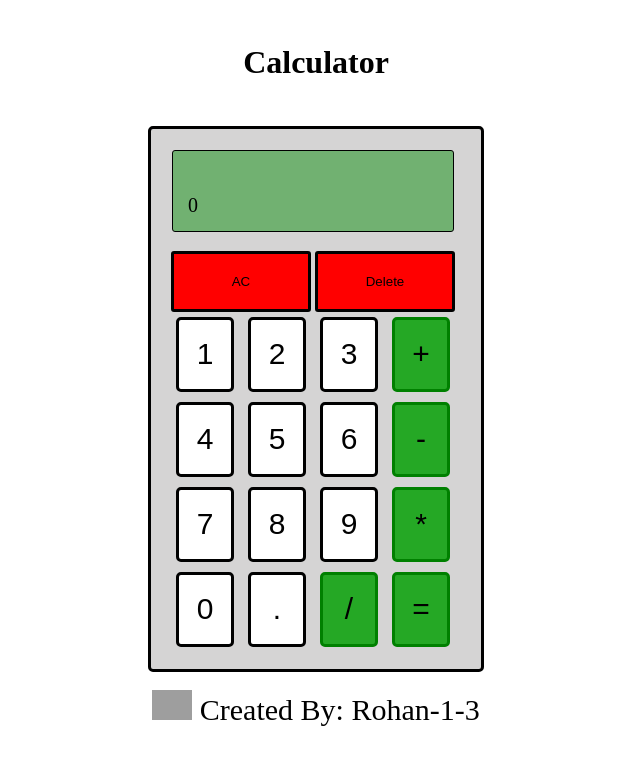
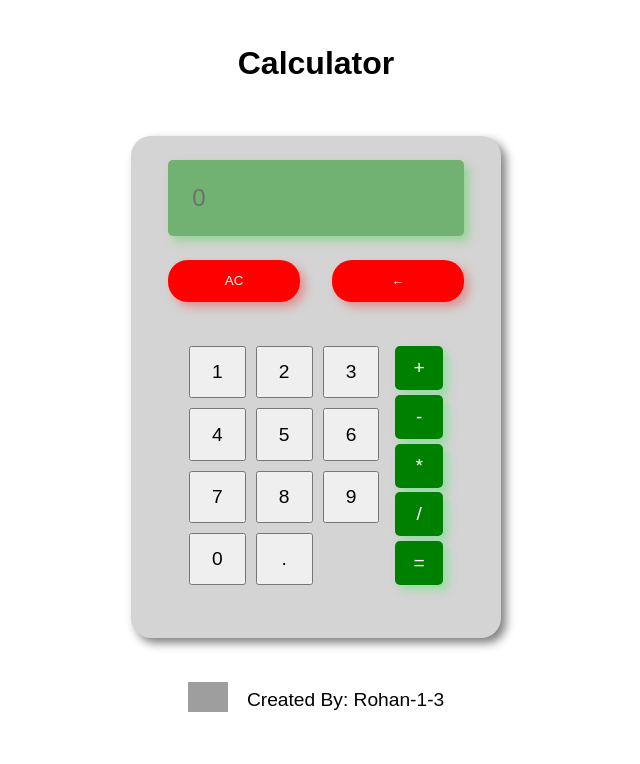
Before and after one commit to Rohan-1-3/Calculator, a plain HTML site: page index.html in a window 1280 px wide. Shown: the whole page, without its empty margins (324-964 px from the left). Drawn offline with Linux system fonts and the light colour scheme; grey boxes are pictures that could not be loaded.

Commit message:
new css implemented

```diff
--- a/calculator.css
+++ b/calculator.css
@@ -1,82 +1,126 @@
-h1 {
+body,html{
+    height: 96.5%;
+}
+
+#container{
+    display: flex;
+    flex-direction: column;
+    padding: 1em;
+    font-family: sans-serif;
+    gap: 2em;
+    min-height: 100%;
+}
+
+header{
+    width: 100%;
     text-align: center;
-    padding: 23px;
-    color: black;
-    font-weight: bolder;
-    }
+}
+
+.main-container{
+    min-width: 150px;
+    width: 30%;
+    border-radius: 20px;
+    background-color: rgb(213, 212, 212);
+    margin: 0 auto;
+    box-shadow: 5px 5px 10px rgba(0, 0, 0, 0.5);
+}
+
+.main-container>div{
+    width: 80%;
+    margin: 1em auto;
+}
+
+.display{
+    font-size: 150%;
+    display: flex;
+    border-radius: 5px;
+    border: none;
+    background-color: rgb(113, 177, 113);
+    justify-content: space-between;
+    box-shadow: 5px 5px 10px rgba(87, 211, 89, 0.5);
+}
+
+.display>:nth-child(n){
+    margin: 1em 1em;
+}
+
+.buttons{
+    display: flex;
+    flex-direction: column;
+    gap: 1.5em;
+}
+
+.button, .buttonEqual{
+    background-color: green;
+    border: none;
+    flex: 1;
+    border-radius: 5px;
+    color: white;
+    box-shadow: 5px 5px 10px rgba(80, 235, 111, 0.5);
+}
+
+.terminate{
+    display: flex;
+    justify-content: space-between;
+    gap: 2em;
+}
 
 .clear{
-    min-width: 140px;
-    border: 3px solid ;
-    border-radius: 3px;
-    padding: 20px;
+    flex: 1;
+    color: white;
     background-color: red;
+    border: none;
+    border-radius: 20px;
+    padding: 1em;
+    box-shadow: 5px 5px 10px rgba(235, 80, 80, 0.5);
+}
+
+.operations{
+    padding: 1.3em;
+    display: grid;
+    grid-template-columns: 4fr 1fr;
+    gap: 1em;
+}
+
+.numbers{
+    display: grid;
+    grid-template-columns: repeat(3, 1fr);
+    gap: 10px;
+}
+
+.operation{
+    display: flex;
+    flex-direction: column;
+    flex-wrap: wrap;
+    justify-content: space-between;
+    gap: .3em;
+}
+
+.operation>:nth-child(n){
+    padding: 23%;
+}
+
+.number, .button, .buttonEqual {
+    font-size: larger;
     cursor: pointer;
 }
 
-.formstyle
-{
-width: 290px;
-height: 500px;
-margin: auto;
-border: 3px solid black;
-border-radius: 5px;
-padding: 20px;
-background-color: rgb(213, 212, 212);
+footer{
+    display: flex;
+    justify-content: center;
+    align-items: center;
+    gap: 1em;
+    font-size: 1.2em;
 }
 
-p{
-    position:relative;
-    bottom: 100px;
+footer img{
+    height: clamp(20px,30px,40px);
 }
 
-input
-{
-    min-width: 58px;
-    max-width: 58px;
-    background-color: white;
-    border: 3px solid black;
-    color: black;
-    border-radius: 5px;
-    min-height: 75px;
-    max-height: 75px;
-    margin: 5px;
-    font-size: 30px;
-    text-align: center;
-    cursor: pointer;
+.preview{
+    color: rgb(112, 112, 112);
 }
 
-#calc{
-    background-color: rgb(113, 177, 113);
-    width: 250px;
-    border: 1px solid black;
-    border-radius: 3px;
-    padding: 15px;
-    max-height: 50px;
-    min-height: 50px;
+.number:hover, .button:hover, .clear:hover, .buttonEqual:hover{
+    opacity: .5;
 }
-
-.button, .buttonEqual{
-    min-width: 58px;
-    max-width: 58px;
-    color: black;
-    min-height: 75px;
-    max-height: 75px;
-    font-size: 30px;
-    text-align: center;
-    cursor: pointer;
-    background-color: rgb(37, 168, 37);
-    border: 3px solid green;
-    color: black;
-    border-radius: 5px;
-    margin: 5px;
-}
-
-input:hover, button:hover{
-    opacity: 70%;
-}
-
-footer{
-    text-align: center;
-    font-size: 30px;
-}
--- a/calculator.js
+++ b/calculator.js
@@ -1,11 +1,12 @@
-//Basic Operator Functions
-var a = 0;
-var b = 0;
-var operator = '';
-const numberValues = document.querySelectorAll('input');
-const divContent = document.querySelector('p');
-const operatorValues = document.querySelectorAll('.button');
-var preDisplay = document.querySelector('span');
+// Basic Operator Functions
+let a = 0;
+let b = 0;
+let operator = "";
+const numberValues = document.querySelectorAll("input");
+const divContent = document.querySelector(".calc-display");
+const operatorValues = document.querySelectorAll(".button");
+const preDisplay = document.querySelector(".preview");
+preDisplay.textContent = "0";
 
 function add(a,b){
     return Math.round(((parseFloat(a)+parseFloat(b)) + Number.EPSILON) * 100) / 100;
@@ -17,7 +18,7 @@ function subtract(a,b){
 }
 
 function divide(a,b){
-    if(b=== '0'){
+    if(b === "0"){
         alert("A number cannot be divided by 0");
         clearAll();
     }
@@ -31,35 +32,35 @@ function multiply(a,b){
     return Math.round(((parseFloat(a)*parseFloat(b)) + Number.EPSILON) * 100) / 100;
 }
 
-//Operator
+// Operator
 function operation(operator){
-    if(operator === '+'){
+    if(operator === "+"){
        return add(a,b);
     }
-    else if(operator === '-'){
+    if(operator === "-"){
         return subtract(a,b);
     }
-    else if(operator === '*'){
+    if(operator === "*"){
         return multiply(a,b);
     }
-    else if(operator === '/'){
+    if(operator === "/"){
         return divide(a,b);
     }
-    else{
-        return;
-    }
+
+
+
 
 }
 
 function getOperatorValues(){
     operatorValues.forEach((operatorValue)=>{
-        operatorValue.addEventListener('click', (e)=>{
-            if(operator === '='){//getting operator after equal button
+        operatorValue.addEventListener("click", (e)=>{
+            if(operator === "="){// getting operator after equal button
                 operator = e.target.id;
-                divContent.textContent = '';
+                divContent.textContent = "";
                 getPreDisplay();
             }
-            else{//getting operator and operating
+            else{// getting operator and operating
                 if(a === 0){
                     a = divContent.textContent;
                     divContent.textContent = operator;
@@ -82,42 +83,42 @@ function getOperatorValues(){
 
 function getNumberValues(){
     numberValues.forEach((numberValue)=>{
-        numberValue.addEventListener('click' , (e)=>{
-            divContent.textContent === '+' || divContent.textContent === '-' ||
-            divContent.textContent === '/' || divContent.textContent === '*' ||
+        numberValue.addEventListener("click" , (e)=>{
+            divContent.textContent === "+" || divContent.textContent === "-" ||
+            divContent.textContent === "/" || divContent.textContent === "*" ||
             divContent.textContent === `${a}` ? divContent.textContent = e.target.value :
             divContent.textContent += e.target.value;
         })
     })
 }
 
-//Equal button function
+// Equal button function
 function equalButton(){
     if(a === 0){
-        alert('No');//when no value is given
+        alert("No");// when no value is given
     }
     else if(b === 0){
         b = divContent.textContent;
         a = operation(operator);
         b = 0;
         divContent.textContent = a;
-        operator = '=';
+        operator = "=";
         preDisplay.textContent = 0;
     }
 }
-//resetting everything to start
+// resetting everything to start
 function clearAll(){
     a = 0;
     b = 0;
-    operator = '';
-    divContent.textContent = '';
+    operator = "";
+    divContent.textContent = "";
     preDisplay.textContent = 0;
 
 }
-//deletes last number of the display
+// deletes last number of the display
 function deleteButton(){
-    const string = divContent.textContent.split('');
-    var newString = [];
+    const string = divContent.textContent.split("");
+    let newString = [];
     for(let i=0;i<string.length-1;i++){
         newString+=string[i];
     }
--- a/index.html
+++ b/index.html
@@ -5,44 +5,67 @@
 <link rel="stylesheet" href="calculator.css">
 </head>
 <body>
-<h1> Calculator  </h1>
-<div class= "formstyle">
+  <div id="container">
 
- <div id="calc" name="answer" style="font-size: 50px; margin: 1px;">
-  <span style="font-size: 20px;">0</span>
-  <p style="text-align: right;" class="calc"></p>
-</div><br>
+    <header>
+      <h1>Calculator</h1>
+    </header>
 
-    <button onclick="clearAll()" class="clear">AC</button>
-    <button onclick="deleteButton()" class="clear">Delete</button>
-  <br>
+    <div class= "main-container">
+      <div id="calc" class="display" name="answer">
+        <p class="preview"></p>
+        <p class="calc-display"></p>
+      </div>
 
-  <input type = "button" value = "1" >
-  <input type = "button" value = "2" >
-  <input type = "button" value = "3" >
-   <button class="button" id="+">+</button>
-  <br>
+      <div class="buttons">
+        <div class="terminate">
+          <button onclick="clearAll()" class="clear">AC</button>
+          <button onclick="deleteButton()" class="clear">←</button>
+        </div>
 
-  <input type = "button" value = "4" >
-  <input type = "button" value = "5" >
-  <input type = "button" value = "6" >
-  <button id="-" class="button">-</button>
-  <br>
+        <div class="operations">
+          <div class="numbers">
+            <input class="number" type = "button" value = "1" >
+            <input class="number" type = "button" value = "2" >
+            <input class="number" type = "button" value = "3" >
 
-  <input type = "button" value = "7" >
-  <input type = "button" value = "8" >
-  <input type = "button" value = "9" >
-  <button class="button" id="*">*</button>
-  <br>
+            <input class="number" type = "button" value = "4" >
+            <input class="number" type = "button" value = "5" >
+            <input class="number" type = "button" value = "6" >
 
-  <input type = "button" value = "0" >
-  <input type = "button" value = "." >
-  <button class="button" id="/">/</button>
+            <input class="number" type = "button" value = "7" >
+            <input class="number" type = "button" value = "8" >
+            <input class="number" type = "button" value = "9" >
 
-  <button id="=" class="buttonEqual" onclick="equalButton()">=</button>
-</div>
-<br>
-<footer><span><img src="https://cdn-icons-png.flaticon.com/512/25/25231.png" height="30px" alt=""></span> Created By: Rohan-1-3</footer>
+            <input class="number" type = "button" value = "0" >
+            <input class="number" type = "button" value = "." >
+          </div>
+
+
+          <div class="operation">
+            <button class="button" id="+">+</button>
+            <button class="button" id="-">-</button>
+            <button class="button" id="*">*</button>
+            <button class="button" id="/">/</button>
+            <button id="=" class="buttonEqual" onclick="equalButton()">=</button>
+          </div>
+
+          <div class="mixed">
+
+
+          </div>
+        </div>
+      </div>
+    </div>
+
+    <footer>
+        <a href="https://github.com/Rohan-1-3/calculator" target="_blank">
+          <img src="https://cdn-icons-png.flaticon.com/512/25/25231.png"alt="Github Image">
+        </a>
+        <p>Created By: Rohan-1-3</p>
+    </footer>
+  </div>
+
 <script src="calculator.js"></script>
 </body>
 </html>
```
